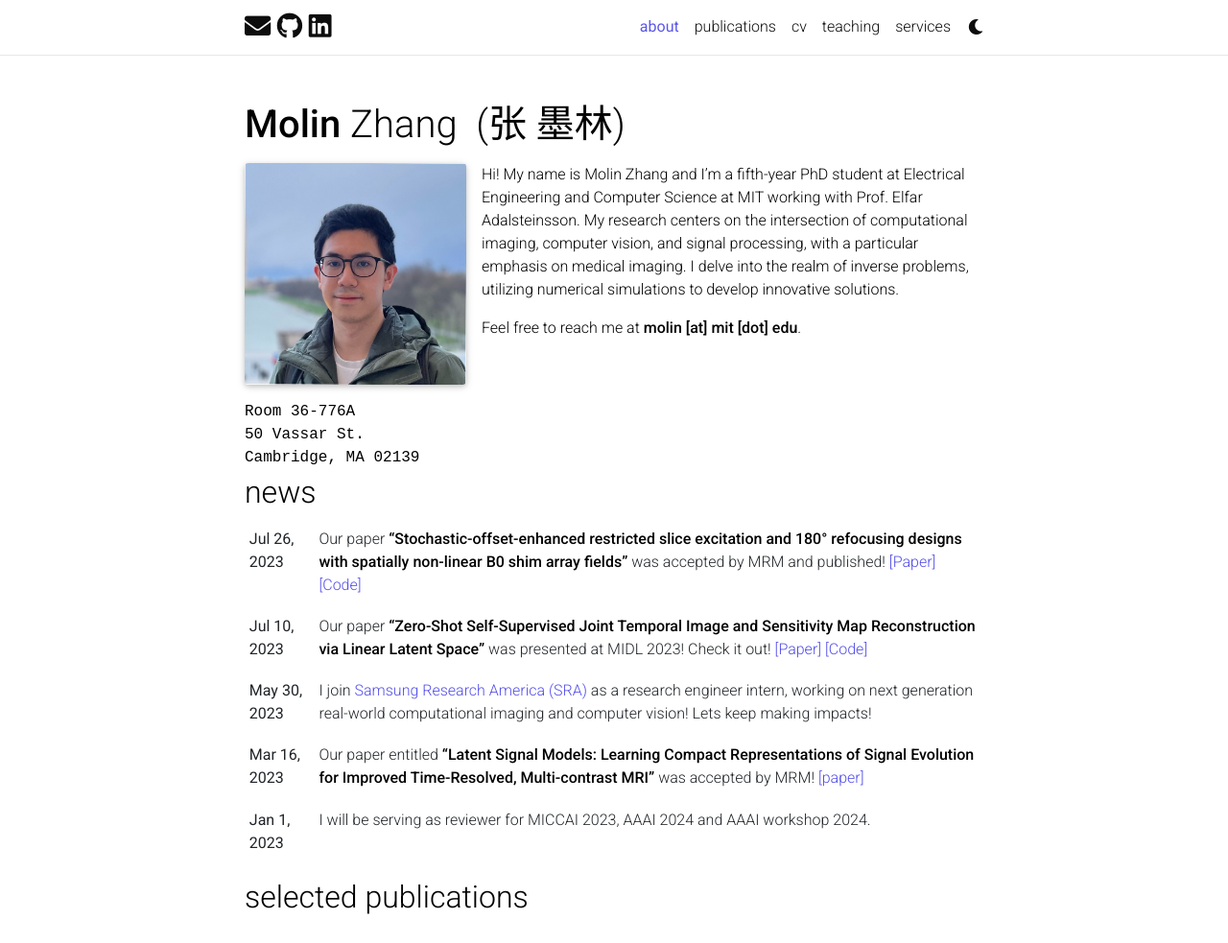
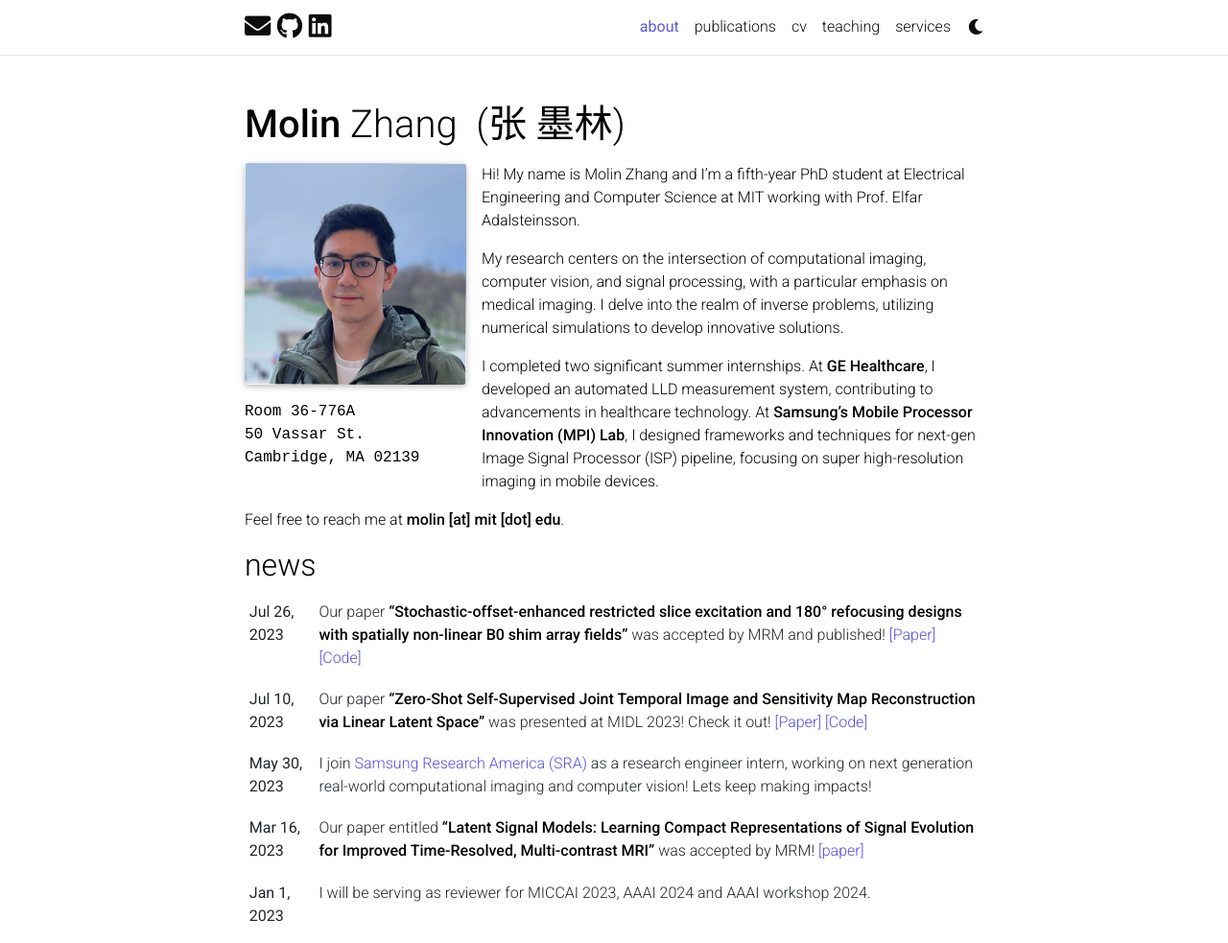
Before and after one commit to molinzhang/molinzhang.github.io, a Jekyll site: the page built from _pages/about.md, in a window 1280 px wide and 1329 px high, cut to the strip 0-983 px from the top of the window. Shown: the whole strip at 96% size. Built offline with Jekyll 4.4.1, drawn with Linux system fonts in a browser that asks for light colours; full-size pictures stand in for the smaller copies a plugin makes; comment, search, counter and statistics services are not loaded; a style sheet for code colours, icons or effects is not loaded.

Commit message:
Update about.md

```diff
--- a/_pages/about.md
+++ b/_pages/about.md
@@ -20,8 +20,10 @@ social: true  # includes social icons at the bottom of the page
 ---
 
 Hi! My name is Molin Zhang and I’m a fifth-year PhD student at Electrical Engineering and Computer Science at MIT working with Prof. Elfar Adalsteinsson.
+
 My research centers on the intersection of computational imaging, computer vision, and signal processing, with a particular emphasis on medical imaging. I delve into the realm of inverse problems, utilizing numerical simulations to develop innovative solutions.
 
+I completed two significant summer internships. At **GE Healthcare**, I developed an automated LLD measurement system, contributing to advancements in healthcare technology. At **Samsung's Mobile Processor Innovation (MPI) Lab**, I designed frameworks and techniques for next-gen Image Signal Processor (ISP) pipeline, focusing on super high-resolution imaging in mobile devices.
 
 Feel free to reach me at **molin [at] mit [dot] edu**.
 
```
